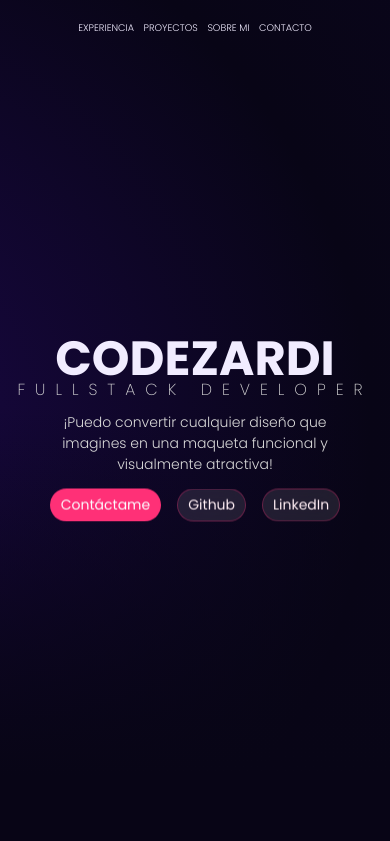
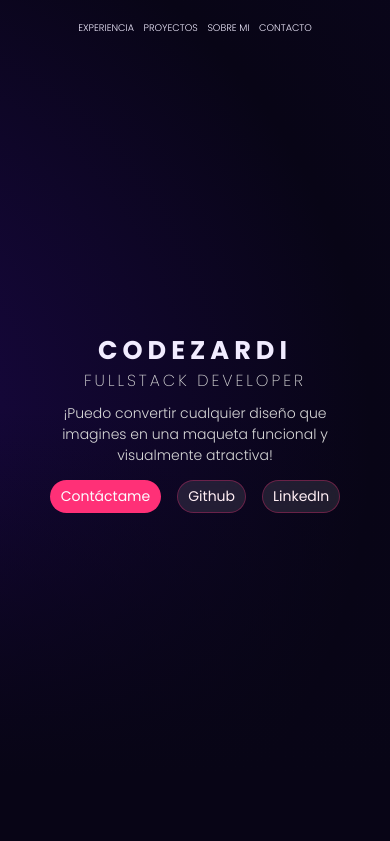
Before and after one commit to bellaciaodowhile/codezardi, a plain HTML site: page index.html in a window 390 px wide. Shown: the top 841 px of the page. Drawn offline with nearby package versions, Linux system fonts and the light colour scheme; some packages are replaced by stand-ins of ours; a script that the page names is missing.

```diff
--- a/assets/scss/index.scss
+++ b/assets/scss/index.scss
@@ -232,6 +232,7 @@
         }
         @media (max-width: 620px) {
             font-size: 1rem;
+            letter-spacing: 3px;
         }
         @media (max-width: 320px) {
             margin-top: 0px;
@@ -254,10 +255,13 @@
             font-size: 4rem;
         }
         @media (max-width: 440px) {
-            font-size: 3rem;
+            font-size: 1.6rem;
+            margin-bottom: 1rem;
+            letter-spacing: 5px;
         }
         @media (max-width: 320px) {
-            font-size: 2.3rem;
+            font-size: 1rem;
+            margin-bottom: 0rem;
         }
 
 
```
Also changed, not shown: assets/css/index.css, assets/img/base.webp, 1 other file.
